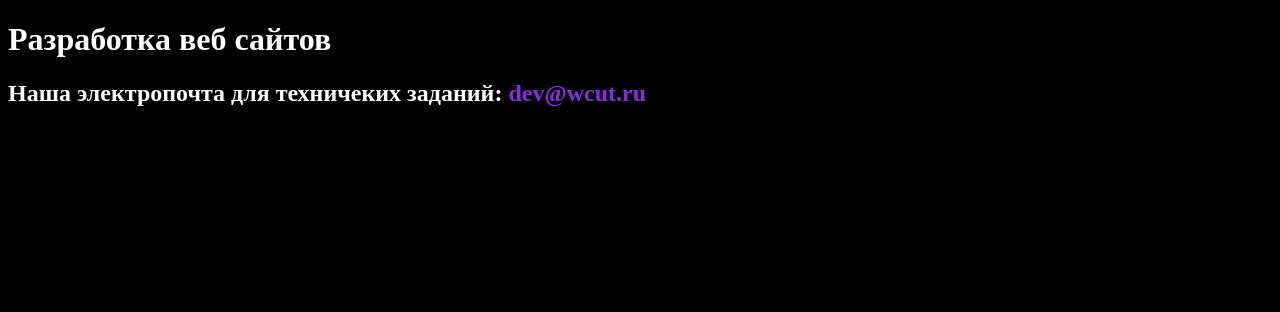
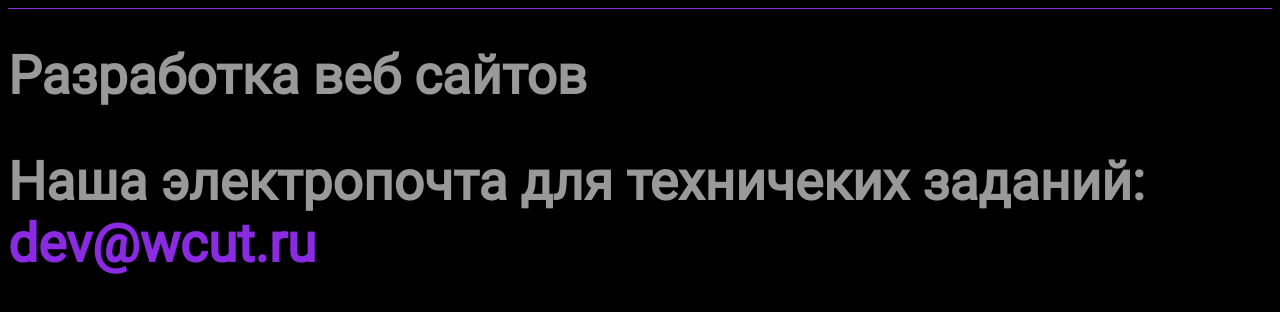
Before and after one commit to ippon1974/dev.wcut.ru, a Next.js app in the folder client/: page / in a window 1280 px wide. Shown: the top 312 px of the page. Built offline with nearby package versions, Linux system fonts and the light colour scheme.

Commit message:
add fonts roboto

```diff
--- a/client/src/app/globals.css
+++ b/client/src/app/globals.css
@@ -1,8 +1,32 @@
+@font-face {
+    font-family: "Roboto";
+    font-style: normal;
+    font-weight: 500;
+
+    /* Браузер сначала попробует найти шрифт локально */
+    src: local("Roboto"),
+         /* Если не получилось, загрузит woff2 */
+         url("/fonts/roboto.woff2") format("woff2"),
+         /* Если браузер не поддерживает woff2, загрузит woff */
+         url("/fonts/roboto.woff") format("woff");
+  }
+
 body{
     background: black;
-    color: white;
+    color: #999999;
+}
+
+h1, h2{
+    font-family: "Roboto", "Arial", sans-serif;
+    font-size: 40pt;
 }
 
 span {
     color: blueviolet;
 }
+
+hr{
+    border: none;
+    height: 1px;
+    background-color: blueviolet;
+}
--- a/client/src/app/page.js
+++ b/client/src/app/page.js
@@ -1,8 +1,10 @@
 export default function Home() {
   return (
     <div>
+      <hr />
       <h1>Разработка веб сайтов</h1>
       <h2>Наша электропочта для техничеких заданий: <span>dev@wcut.ru</span></h2>
+      <hr />
     </div>
   );
 }
```
Also changed, not shown: client/public/fonts/roboto.woff (added), client/public/fonts/roboto.woff2 (added).
